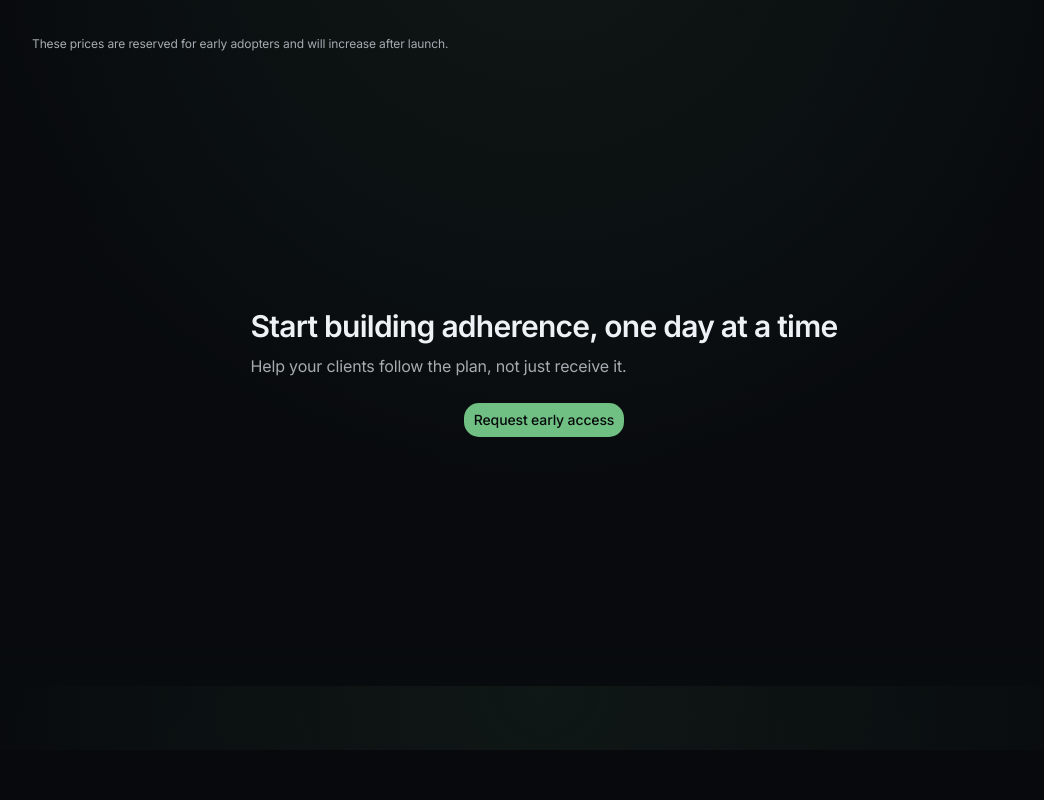
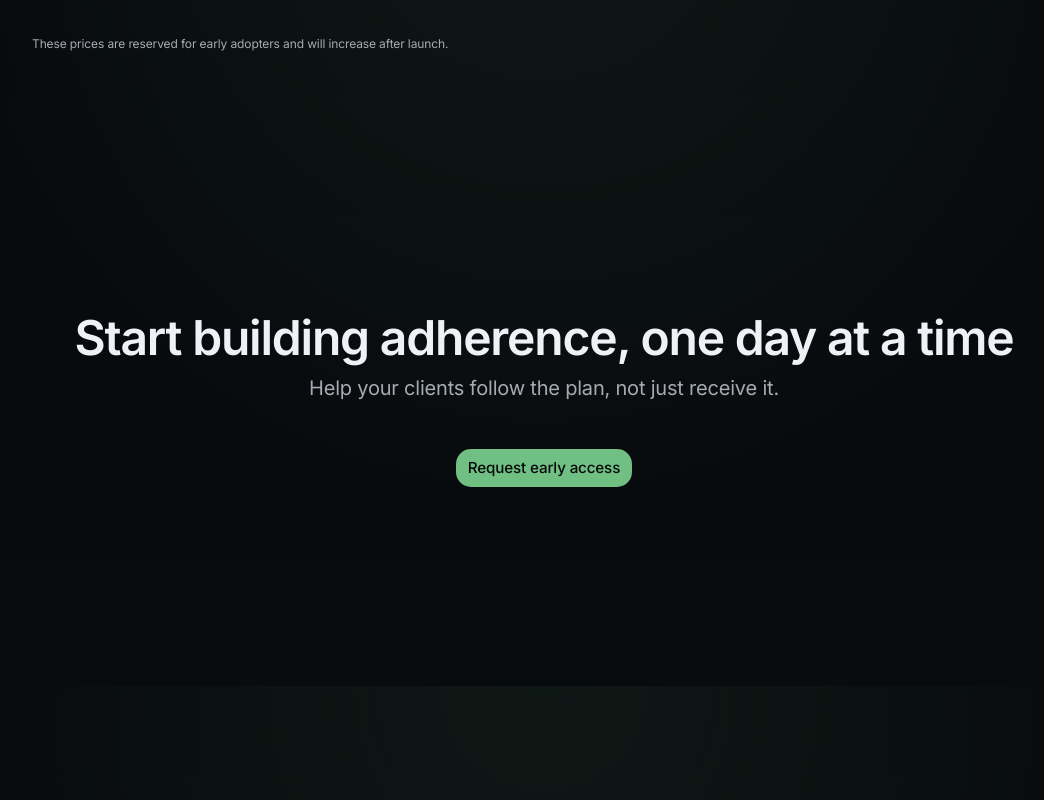
Before and after one commit to MattLeuterio/execute, a Next.js app: page /en in a window 1280 px wide. Shown: the part 3314-4114 px from the top of the page, without its empty margins (96-1140 px from the left). Before the commit the page ends 4064 px from the top, so only its background shows below. Built offline with nearby package versions, Linux system fonts and the light colour scheme.

Commit message:
feat: enhance final section layout and accessibility on marketing home page

```diff
--- a/src/components/marketing/marketing-home-page.tsx
+++ b/src/components/marketing/marketing-home-page.tsx
@@ -131,11 +131,11 @@ export function MarketingHomePage({ language }: MarketingHomePageProps) {
       <section className="px-4 pb-14 pt-4 sm:px-6 sm:pb-20">
         <div className="mx-auto flex w-full max-w-5xl flex-col items-center gap-6 p-6 sm:p-10">
           <div className="flex flex-col gap-2">
-            <h2 className="text-2xl leading-tight font-semibold sm:text-3xl">{t.finalTitle}</h2>
-            <p className="max-w-2xl text-sm leading-6 text-muted-foreground sm:text-base">{t.finalDesc}</p>
+            <h2 className="text-3xl leading-tight font-semibold sm:text-5xl">{t.finalTitle}</h2>
+            <p className="text-sm text-center leading-6 text-muted-foreground sm:text-xl">{t.finalDesc}</p>
           </div>
-          <div>
-            <EarlyAccessDialog language={language} triggerLabel={t.cta} />
+          <div className="mt-6">
+            <EarlyAccessDialog language={language} triggerLabel={t.cta} triggerSize={"xl"} />
           </div>
         </div>
       </section>
```
